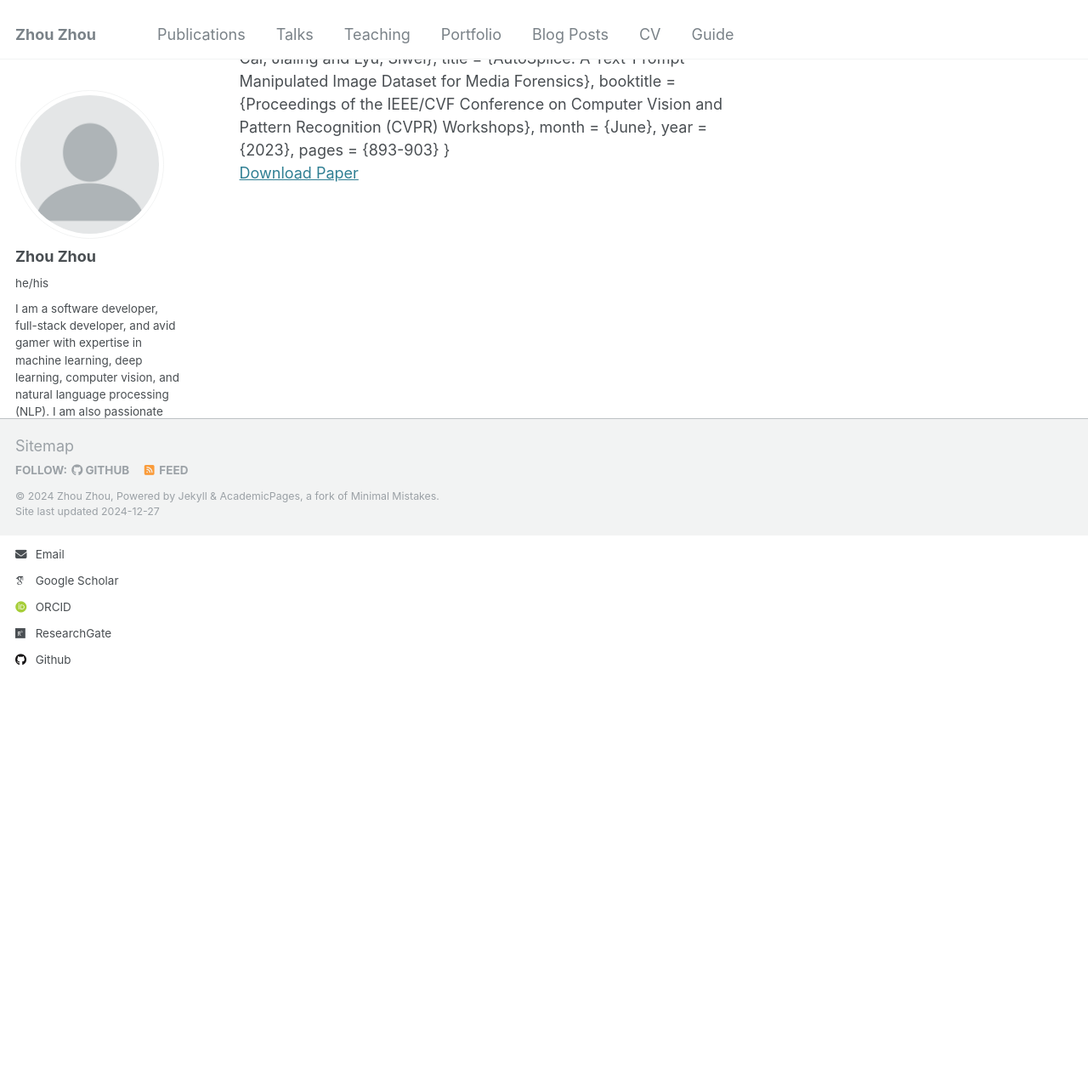
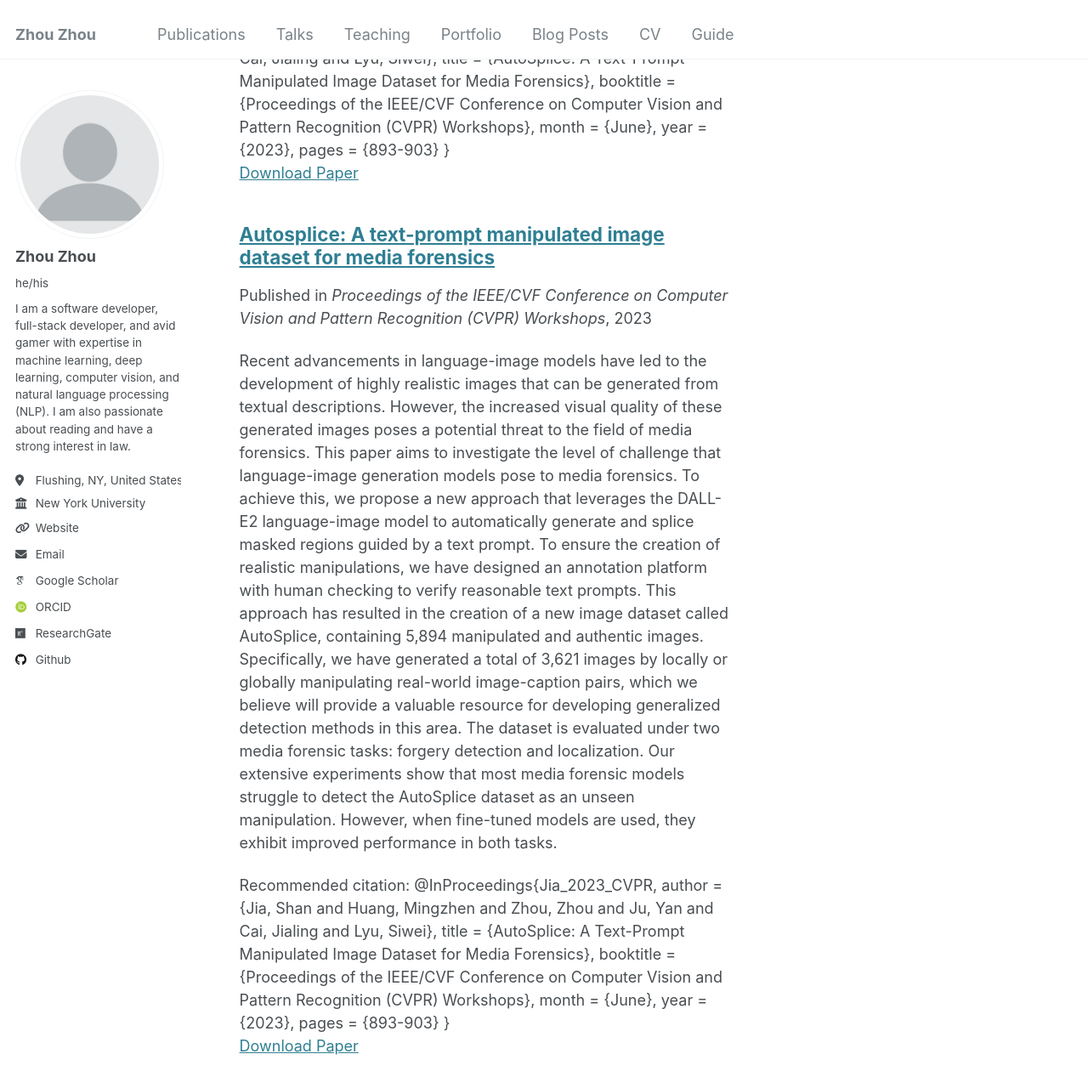
Before and after one commit to zhouzhou38/zhouzhou38.github.io, a Jekyll site: the page built from _pages/publications.html, in a window 1280 px wide and 1400 px high, scrolled down 1766 px. Shown: the top 1280 px of the window at 85% size. Built offline with Jekyll 4.4.1, drawn with Linux system fonts in a browser that asks for light colours; some web fonts are replaced.

Commit message:
Update 2024-04-28-paper-Exposing-number-5.md

```diff
--- a/_publications/2024-04-28-paper-Exposing-number-5.md
+++ b/_publications/2024-04-28-paper-Exposing-number-5.md
@@ -1,12 +1,12 @@
 ---
-title: "Exposing text-image inconsistency using diffusion models"
+title: "Autosplice: A text-prompt manipulated image dataset for media forensics"
 collection: publications
 category: conferences
-permalink: /publication/2023-06-01-paper-Exposing-number-5
-excerpt: 'In the battle against widespread online misinformation, a growing problem is text-image inconsistency, where images are misleadingly paired with texts with different intent or meaning. Existing classification-based methods for text-image inconsistency can identify contextual inconsistencies but fail to provide explainable justifications for their decisions that humans can understand. Although more nuanced, human evaluation is impractical at scale and susceptible to errors. To address these limitations, this study introduces D-TIIL (Diffusion-based Text-Image Inconsistency Localization), which employs text-to-image diffusion models to localize semantic inconsistencies in text and image pairs. These models, trained on large-scale datasets act as ``omniscient" agents that filter out irrelevant information and incorporate background knowledge to identify inconsistencies. In addition, D-TIIL uses text embeddings and modified image regions to visualize these inconsistencies. To evaluate D-TIIL's efficacy, we introduce a new TIIL dataset containing 14K consistent and inconsistent text-image pairs. Unlike existing datasets, TIIL enables assessment at the level of individual words and image regions and is carefully designed to represent various inconsistencies. D-TIIL offers a scalable and evidence-based approach to identifying and localizing text-image inconsistency, providing a robust framework for future research combating misinformation.'
-date: 2024-04-28
-venue: 'The International Conference on Learning Representations (ICLR)'
-paperurl: 'http://zhouzhou38.github.io/files/2404.18033v1.pdf'
+permalink: /publication/2023-06-01-paper-Autosplice-number-4
+excerpt: 'Recent advancements in language-image models have led to the development of highly realistic images that can be generated from textual descriptions. However, the increased visual quality of these generated images poses a potential threat to the field of media forensics. This paper aims to investigate the level of challenge that language-image generation models pose to media forensics. To achieve this, we propose a new approach that leverages the DALL-E2 language-image model to automatically generate and splice masked regions guided by a text prompt. To ensure the creation of realistic manipulations, we have designed an annotation platform with human checking to verify reasonable text prompts. This approach has resulted in the creation of a new image dataset called AutoSplice, containing 5,894 manipulated and authentic images. Specifically, we have generated a total of 3,621 images by locally or globally manipulating real-world image-caption pairs, which we believe will provide a valuable resource for developing generalized detection methods in this area. The dataset is evaluated under two media forensic tasks: forgery detection and localization. Our extensive experiments show that most media forensic models struggle to detect the AutoSplice dataset as an unseen manipulation. However, when fine-tuned models are used, they exhibit improved performance in both tasks.'
+date: 2023-06-01
+venue: 'Proceedings of the IEEE/CVF Conference on Computer Vision and Pattern Recognition (CVPR) Workshops'
+paperurl: 'http://zhouzhou38.github.io/files/Jia_AutoSplice_A_Text-Prompt_Manipulated_Image_Dataset_for_Media_Forensics_CVPRW_2023_paper.pdf'
 citation: '
 @InProceedings{Jia_2023_CVPR,
     author    = {Jia, Shan and Huang, Mingzhen and Zhou, Zhou and Ju, Yan and Cai, Jialing and Lyu, Siwei},
```
